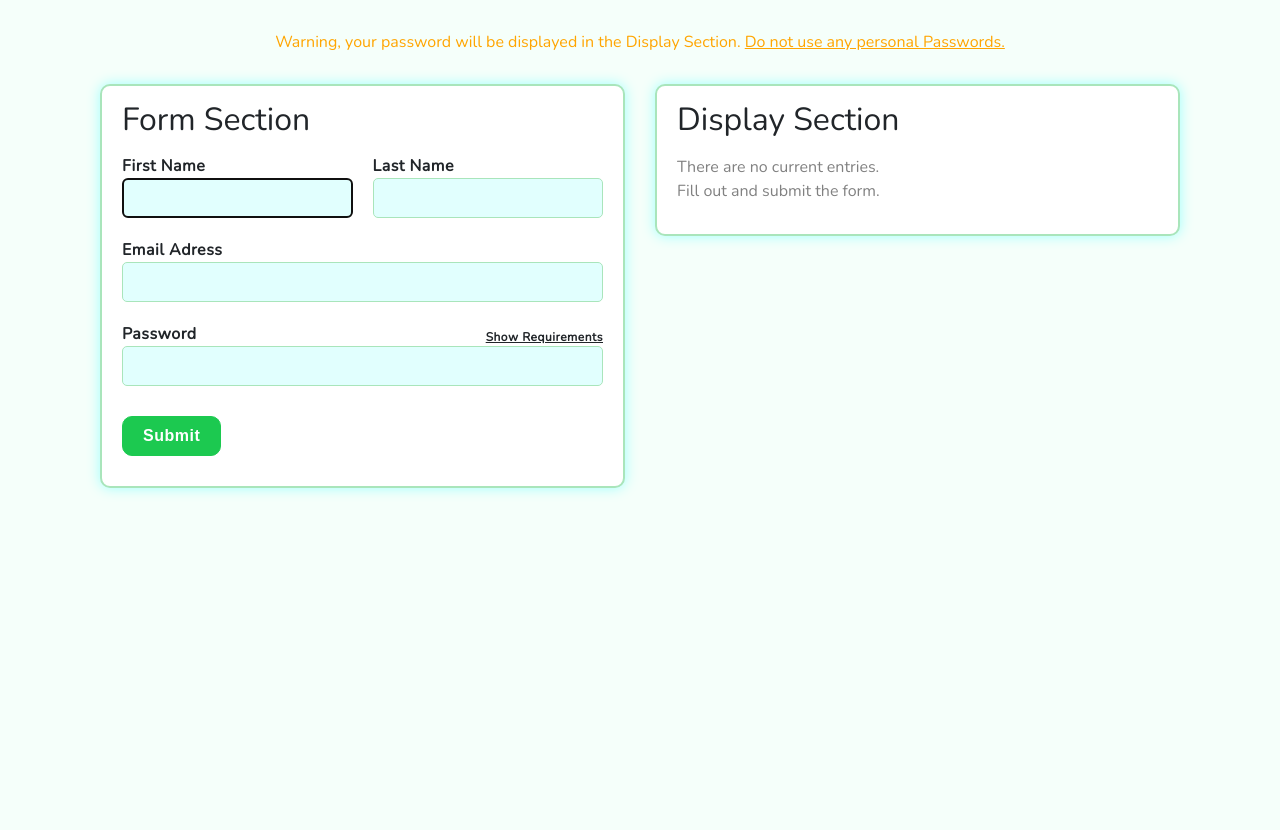
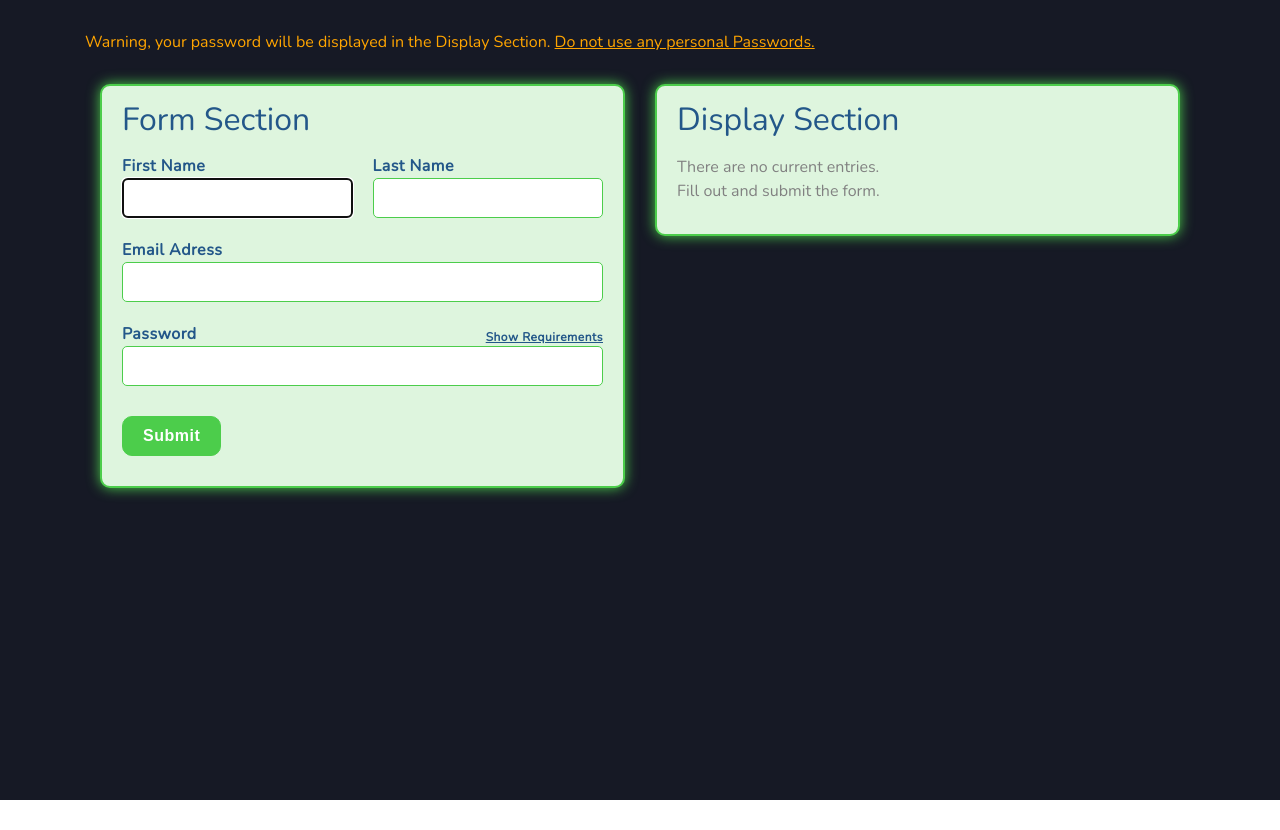
Before and after one commit to PhilipRurka/IoTplace-V2, a React (Create React App) app in the folder validation/: page / in a window 1280 px wide. After the commit the page ends 800 px from the top, so only its background shows below. Built offline with nearby package versions, Linux system fonts and the light colour scheme.

Commit message:
Moved all color's into a color theme file and set themes.

```diff
--- a/validation/src/components/App.jsx
+++ b/validation/src/components/App.jsx
@@ -1,13 +1,23 @@
 import React from 'react';
 import Form from './Form';
 import Display from './Display';
-import { Provider } from 'react-redux';
-import store from '../redux/stores';
 import styled from '@emotion/styled/macro';
+import { connect } from 'react-redux';
+import ColorTheme from '../themes/colors';
+  let colorTheme;
+
+const mapToStateToProps = (state) => ({ theme: state.theme });
+
+const GlobalWrapper = styled.div(() => ({
+  height: '100%',
+  minHeight: '100vh',
+  backgroundColor: colorTheme.primaryBackground
+}));
 
 const WarningText = styled.div({
   textAlign: 'center',
-  marginTop: '30px'
+  marginTop: '30px',
+  display: 'inline-block'
 });
 
 const PTag = styled.p({
@@ -17,9 +27,11 @@ const PTag = styled.p({
   '&+p' : { textDecoration: 'underline' }
 });
 
-function App() {
+const App = ({ theme }) => {
+  colorTheme = ColorTheme[theme];
+
   return (
-    <Provider store={store}>
+    <GlobalWrapper>
       <div className="container">
         <WarningText>
           <PTag>Warning, your password will be displayed in the Display Section.&nbsp;</PTag>
@@ -28,8 +40,10 @@ function App() {
         <Form />
         <Display />
       </div>
-    </Provider>
+    </GlobalWrapper>
   );
-}
+};
 
-export default App;
+const connectedForm = connect(mapToStateToProps) (App);
+
+export default connectedForm;
--- a/validation/src/components/BubbleCard.jsx
+++ b/validation/src/components/BubbleCard.jsx
@@ -1,5 +1,7 @@
 import React from 'react';
 import styled from '@emotion/styled/macro';
+import ColorTheme from '../themes/colors';
+  let colorTheme;
 
 /** Styled Styled Styled Styled Styled Styled Styled Styled */
 const Wrapper = styled.div({
@@ -9,20 +11,21 @@ const Wrapper = styled.div({
   padding: '15px'
 });
 
-const Container = styled.div({
+const Container = styled.div(() => ({
   position: 'relative',
   display: 'inline-block',
   width: '100%',
-  border: '2px solid #A9E5BB',
+  border: `2px solid ${colorTheme.primaryBorder}`,
   borderRadius: '10px',
   padding: '15px 20px',
-  backgroundColor: 'white',
-  boxShadow: '0 0 13px #9ffffc'
-});
+  backgroundColor: colorTheme.secondaryBackground,
+  boxShadow: `0 0 13px ${colorTheme.primaryShadow}`
+}));
 
-const H1 = styled.h1({
+const H1 = styled.h1(() => ({
+  color: colorTheme.primaryCopy,
   margin: '0',
-});
+}));
 
 const Content = styled.div({
   margin: '15px 0'
@@ -30,13 +33,15 @@ const Content = styled.div({
 /** End End End End End End End End End */
 
 
-const BubbleCard = (props) => {
+const BubbleCard = ({ label, children, theme }) => {
+  colorTheme = ColorTheme[theme];
+
   return (
     <Wrapper className='col-md-6'>
       <Container>
-        <H1>{props.label}</H1>
+        <H1>{label}</H1>
         <Content>
-          {props.children}
+          {children}
         </Content>
       </Container>
     </Wrapper>
--- a/validation/src/components/Display.jsx
+++ b/validation/src/components/Display.jsx
@@ -5,8 +5,13 @@ import styled from '@emotion/styled/macro';
 import { removeEntry, removeAllEntries } from '../redux/actions';
 import BasicButton from './buttons/BasicButton';
 import IconButton from './buttons/IconButton';
+import ColorTheme from '../themes/colors';
+  let colorTheme;
 
-const mapToStateToProps = (state) => ({ entries: state.entries });
+const mapToStateToProps = (state) => ({
+  entries: state.entries,
+  theme: state.theme
+});
 
 const mapDispatchToProps = (dispatch) => {
   return {
@@ -15,7 +20,9 @@ const mapDispatchToProps = (dispatch) => {
   };
 };
 
+let copyColor;
 /** Styled Styled Styled Styled Styled Styled Styled Styled */
+
 const fontSize = {
   fontSize: '14px',
   display: 'inline-block',
@@ -26,25 +33,23 @@ const HR = styled.hr({});
 
 const Field = styled.div({});
 
-const Label = styled.label(
-  {
+const Label = styled.label(() => ({
   fontWeight: '600',
   width: '85px',
-    margin: '0'
-  },
-  fontSize
-);
+  margin: '0',
+  ...fontSize,
+  ...copyColor
+}));
 
-const Span = styled.span(
-  {
+const Span = styled.span(() => ({
   display: 'inline-block',
   whiteSpace: 'nowrap',
   textOverflow: 'ellipsis',
   width: 'calc(100% - 110px)',
-    overflow: 'hidden'
-  },
-  fontSize
-);
+  overflow: 'hidden',
+  ...fontSize,
+  ...copyColor
+  }));
 
 const removeAllButton = {
   position: 'absolute',
@@ -58,9 +63,9 @@ const removeEntries = {
   right: '0'
 };
 
-const EmptyEntries = styled.p({
-  color: '#818181'
-});
+const EmptyEntries = styled.p(() => ({
+    color: colorTheme.secondaryCopy
+}));
 
 const Fields = styled.div({
   position: 'relative'
@@ -75,9 +80,11 @@ const onRemoveEntry = (removeEntry, id) => {
   removeEntry(id);
 };
 
-const Display = ({ entries, removeAllEntries, removeEntry }) => {
+const Display = ({ theme, entries, removeAllEntries, removeEntry }) => {
+  colorTheme = ColorTheme[theme];
+  copyColor = { color: colorTheme.primaryCopy };
   return (
-    <BubbleCard className='col-6-md' label='Display Section'>
+    <BubbleCard className='col-6-md' label='Display Section' theme={theme}>
       {(entries && entries.length !== 0)
       ? (
         <BasicButton
@@ -86,15 +93,16 @@ const Display = ({ entries, removeAllEntries, removeEntry }) => {
           size='sm'
           addedStyles={removeAllButton}
           handleClick={() => {onRemoveAll(removeAllEntries)}}
+          theme={theme}
           >Remove All!
         </BasicButton>
       ) : (
-        <EmptyEntries>There are no current entries.<br />Fill out and submit the form.</EmptyEntries>
+        <EmptyEntries theme={theme}>There are no current entries.<br />Fill out and submit the form.</EmptyEntries>
       )}
       {entries.map(({ id, firstName, lastName, email, password }, i) => (
-        <div>
+        <div key={id}>
           {(i > 0) && <HR />}
-          <Fields key={id}>
+          <Fields>
             <IconButton
               type='button'
               color='red'
@@ -102,6 +110,7 @@ const Display = ({ entries, removeAllEntries, removeEntry }) => {
               icon='minus'
               addedStyles={removeEntries}
               handleClick={() => {onRemoveEntry(removeEntry, id)}}
+              theme={theme}
               />
             <Field>
               <Label>UUID:</Label>
--- a/validation/src/components/Form.jsx
+++ b/validation/src/components/Form.jsx
@@ -6,9 +6,12 @@ import { connect } from 'react-redux';
 import { addEntry, initEntries } from '../redux/actions';
 import uuid from 'uuid';
 import BasicButton from './buttons/BasicButton';
+import ColorTheme from '../themes/colors';
+  let colorTheme;
 
 const mapToStateToProps = (state) => ({
-  errorFields: state.errorFields
+  errorFields: state.errorFields,
+  theme: state.theme
 });
 
 const mapDispatchToProps = (dispatch) => {
@@ -24,6 +27,7 @@ const inlinBlock = {
 
 class Form extends React.Component {
   state = {
+    theme: this.props.theme,
     showingRequirements: false,
     password: ''
   };
@@ -42,33 +46,32 @@ class Form extends React.Component {
     justifyContent: 'space-between',
   });
 
-  Label = styled.label(
-    {
+  Label = styled.label(() => ({
+      color: colorTheme.primaryCopy,
       margin: '0',
       fontWeight: '600',
-      letterSpacing: '0.5px'
-    },
-    inlinBlock
-  );
+      letterSpacing: '0.5px',
+      ...inlinBlock
+  }));
 
-  Input = styled.input(
-    {
+  Input = styled.input(({ error }) => {
+
+    const errorStyles = (error) ? {
+      borderColor: colorTheme.error,
+      '&:focus': { outlineColor: colorTheme.error }
+    } : null;
+
+    return {
+      color: colorTheme.primaryCopy,
       display: 'block',
-      backgroundColor: '#e1fffe',
-      border: '1px solid #A9E5BB',
+      backgroundColor: colorTheme.thirdaryBackground,
+      border: `1px solid ${colorTheme.primaryBorder}`,
       borderRadius: '5px',
       padding: '10px',
-      width: '100%'
-    },
-    (({ error }) => {
-      return (error) && {
-        borderColor: 'red',
-        '&:focus': {
-          outlineColor: 'red'
+      width: '100%',
+      ...errorStyles
     }
-      }
-    })
-  );
+  });
 
   Field = styled.div(({ TopChild, Half }) => ({
     display: 'inline-block',
@@ -81,8 +84,8 @@ class Form extends React.Component {
     marginTop: '30px',
   };
 
-  ShowRequirements = styled.p(
-    {
+  ShowRequirements = styled.p(() => ({
+    color: colorTheme.primaryCopy,
     margin: '0',
     float: 'right',
     fontSize: '12px',
@@ -91,10 +94,9 @@ class Form extends React.Component {
     marginTop: '6px',
     cursor: 'pointer',
     textDecoration: 'underline',
-      userSelect: 'none'
-    },
-    inlinBlock
-  );
+    userSelect: 'none',
+    ...inlinBlock
+  }));
   /** End End End End End End End End End */
 
   componentDidMount() {
@@ -143,8 +145,11 @@ class Form extends React.Component {
       ShowRequirements,
       passwordOnChange
     } = this;
+
+    colorTheme = ColorTheme[state.theme];
+
     const { showingRequirements } = this.state;
-    const { errorFields } = this.props;
+    const { errorFields, theme } = this.props;
 
     if(errorFields.failedForm !== undefined && !errorFields.failedForm) {
       this.firstNameInput.current.value = '';
@@ -156,7 +161,7 @@ class Form extends React.Component {
     };
 
     return (
-      <BubbleCard label='Form Section'>
+      <BubbleCard label='Form Section' theme={theme}>
         <FormWrapper onSubmit={this.handleSubmit}>
           <Field TopChild Half>
             <Label>First Name</Label>
@@ -200,6 +205,7 @@ class Form extends React.Component {
             color='green'
             size='lg'
             addedStyles={this.submitButton}
+            theme={theme}
             >Submit
           </BasicButton>
         </FormWrapper>
--- a/validation/src/components/PasswordRequirements.jsx
+++ b/validation/src/components/PasswordRequirements.jsx
@@ -1,5 +1,7 @@
 import React from 'react';
 import styled from '@emotion/styled/macro';
+import ColorTheme from '../themes/colors';
+  let colorTheme;
 
 const height = '179px';
 
@@ -10,15 +12,15 @@ const Wrapper = styled.div(({ showingRequirements }) => ({
   transition: 'height 0.5s ease'
 }));
 
-const Container = styled.div({
+const Container = styled.div(() => ({
   position: 'absolute',
   top: '10px',
   left: '0',
   height: `calc(${height} - 20px)`,
   width: '100%',
-  border: '1px solid #A9E5BB',
+  border: `1px solid ${colorTheme.primaryBorder}`,
   borderRadius: '10px'
-});
+}));
 
 const Content = styled.div({
   height: '100%',
@@ -32,7 +34,6 @@ const Label = styled.label({
 
 const Ul = styled.ul({
   margin: '0',
-
 });
 
 const Li = styled.li(({ success }) => ({
@@ -49,7 +50,8 @@ const Li = styled.li(({ success }) => ({
     height: '10px',
     width: '10px',
     borderRadius: '50%',
-    backgroundColor: (success) ? '#A9E5BB' : 'red'
+    backgroundColor: (success)
+      ? colorTheme.primaryBorder : colorTheme.error
   }
 }));
 
@@ -60,7 +62,7 @@ const Span = styled.span({
 
 const PasswordRequirements = ({ state }) => {
   const { showingRequirements, password } = state;
-
+  colorTheme = ColorTheme[state.theme];
   let errorRequirements = {};
 
   errorRequirements.minCharacter = (password.length >= 8);
--- a/validation/src/components/buttons/BasicButton.jsx
+++ b/validation/src/components/buttons/BasicButton.jsx
@@ -1,21 +1,24 @@
 import React from 'react';
 import styled from '@emotion/styled/macro';
+import ColorTheme from '../../themes/colors';
+  let colorTheme;
 
-const BasicButtonStyled = styled.button(({ color, size, addedStyles }) => {
+const BasicButtonStyled = styled.button(({ theme ,color, size, addedStyles }) => {
   let fontColor, bgColor, hoverColor, padding, fontSize;
 
+  // Turn this into a helper.
   if(color === 'green') {
     fontColor = 'white';
-    bgColor = '#1cc950';
-    hoverColor = '#15933B';
+    bgColor = colorTheme.progression;
+    hoverColor = colorTheme.progressionHover;
   } else if(color === 'orange') {
     fontColor = 'white';
-    bgColor = '#F18F01';
-    hoverColor = '#B06901';
+    bgColor = colorTheme.warning;
+    hoverColor = colorTheme.warningHover;
   } else if(color === 'red') {
     fontColor = 'white';
-    bgColor = '#C1292E';
-    hoverColor = '#8D1E22';
+    bgColor = colorTheme.error;
+    hoverColor = colorTheme.errorHover;
   };
 
   if(size === 'lg') {
@@ -53,8 +56,11 @@ const BasicButton = ({
   size,
   children,
   addedStyles,
-  handleClick = null
+  handleClick = null,
+  theme
 }) => {
+
+colorTheme = ColorTheme[theme];
 
   return (
     <BasicButtonStyled
--- a/validation/src/index.js
+++ b/validation/src/index.js
@@ -4,8 +4,15 @@ import './styles/normalizer.scss';
 import './styles/main.scss';
 import App from './components/App.jsx';
 import * as serviceWorker from './serviceWorker';
+import { Provider } from 'react-redux';
+import store from './redux/stores';
 
-ReactDOM.render(<App />, document.getElementById('root'));
+ReactDOM.render(
+  <Provider store={store}>
+    <App />
+  </Provider>,
+  document.getElementById('root')
+);
 
 // If you want your app to work offline and load faster, you can change
 // unregister() to register() below. Note this comes with some pitfalls.
--- a/validation/src/redux/reducers.js
+++ b/validation/src/redux/reducers.js
@@ -8,6 +8,7 @@ import {
 
 const initialState = {
   entries: [],
+  theme: 'night',
   errorFields: {}
 };
 
--- a/validation/src/styles/main.scss
+++ b/validation/src/styles/main.scss
@@ -1,5 +1,4 @@
 body {
   height: 100%;
   min-height: 100vh;
-  background-color: mintcream;
 }
--- /dev/null
+++ b/validation/src/themes/colors.js
@@ -0,0 +1,55 @@
+const colors = {
+  white:                            '#ffffff',
+  grayApprox:                       '#818181',
+  mintCream:                        '#f5fffa',
+  babyBlue:                         '#e1fffe',
+  anakiwa:                          '#9ffffc',
+  peppermint:                       '#DEF5DE',
+  chinook:                          '#A9E5BB',
+  malachite:                        '#1cc950',
+  mountainMeadow:                   '#1AB749',
+  emerald:                          '#4CCD4B',
+  apple:                            '#46BB45',
+  flushMahogany:                    '#C93238',
+  punch:                            '#DD373D',
+  mangoTango:                       '#DC8201',
+  tangerine:                        '#F18F01',
+  stTropaz:                         '#235789',
+  mirage:                           '#161925',
+  black:                            '#000000'
+};
+
+const colorTheme = {
+  cloud: {
+    progression:                    colors.malachite,
+    progressionHover:               colors.mountainMeadow,
+    warning:                        colors.tangerine,
+    warningHover:                   colors.mangoTango,
+    error:                          colors.punch,
+    errorHover:                     colors.flushMahogany,
+    primaryBorder:                  colors.chinook,
+    primaryShadow:                  colors.anakiwa,
+    primaryBackground:              colors.mintCream,
+    secondaryBackground:            colors.white,
+    thirdaryBackground:             colors.babyBlue,
+    primaryCopy:                    colors.black,
+    secondaryCopy:                  colors.grayApprox
+  },
+  night: {
+    progression:                    colors.emerald,
+    progressionHover:               colors.apple,
+    warning:                        colors.tangerine,
+    warningHover:                   colors.mangoTango,
+    error:                          colors.punch,
+    errorHover:                     colors.flushMahogany,
+    primaryBorder:                  colors.emerald,
+    primaryShadow:                  colors.emerald,
+    primaryBackground:              colors.mirage,
+    secondaryBackground:            colors.peppermint,
+    thirdaryBackground:             colors.white,
+    primaryCopy:                    colors.stTropaz,
+    secondaryCopy:                  colors.grayApprox
+  }
+};
+
+export default colorTheme;
```
Also changed, not shown: validation/src/components/buttons/IconButton.jsx (+12 -8 lines). Lines whose indentation alone changed are shown as unchanged.
